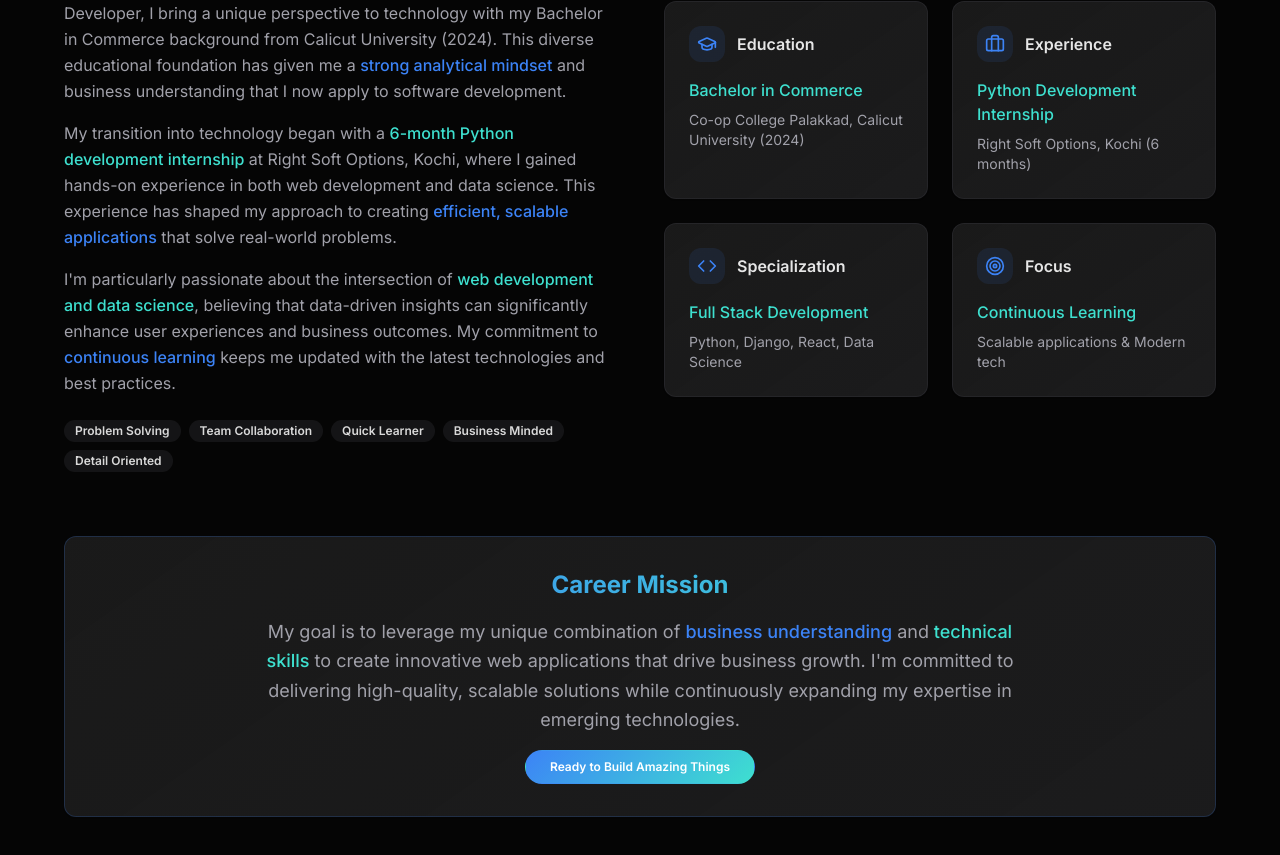
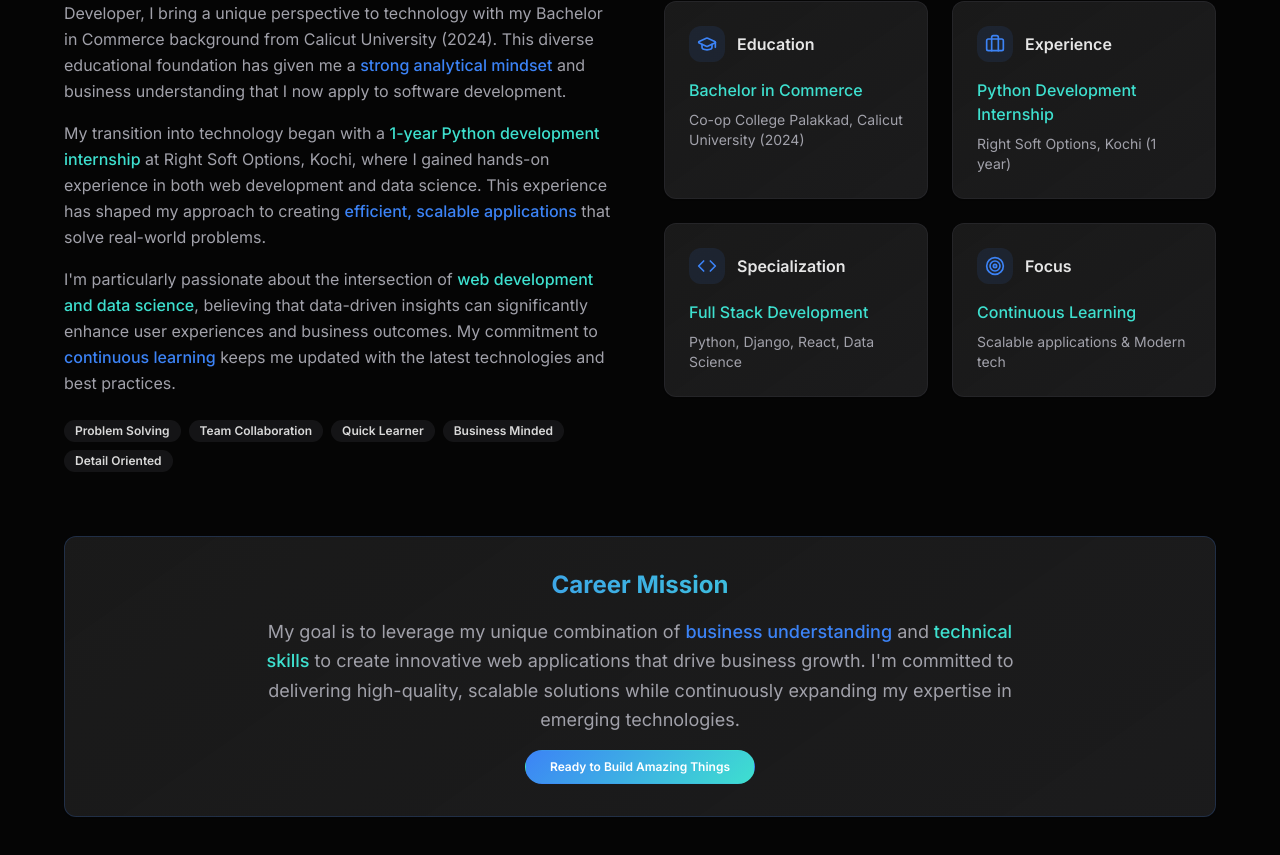
Before and after one commit to RahimWorks/rahimworks, a React (Vite) app: page / in a window 1280 px wide. Shown: the part 1159-2014 px from the top of the page. Built offline with nearby package versions, Linux system fonts and the light colour scheme.

Commit message:
Update experience duration
Changed "6-month" to "1 year" in the About section.

```diff
--- a/src/components/About.tsx
+++ b/src/components/About.tsx
@@ -14,7 +14,7 @@ const About = () => {
       icon: Briefcase,
       title: "Experience",
       description: "Python Development Internship",
-      detail: "Right Soft Options, Kochi (6 months)"
+      detail: "Right Soft Options, Kochi (1 year)"
     },
     {
       icon: Code,
@@ -58,7 +58,7 @@ const About = () => {
               </p>
 
               <p className="text-portfolio-muted leading-relaxed">
-                My transition into technology began with a <span className="text-accent font-medium">6-month Python development internship</span> at
+                My transition into technology began with a <span className="text-accent font-medium">1-year Python development internship</span> at
                 Right Soft Options, Kochi, where I gained hands-on experience in both web development and data science.
                 This experience has shaped my approach to creating <span className="text-primary font-medium">efficient, scalable applications</span> that
                 solve real-world problems.
```
